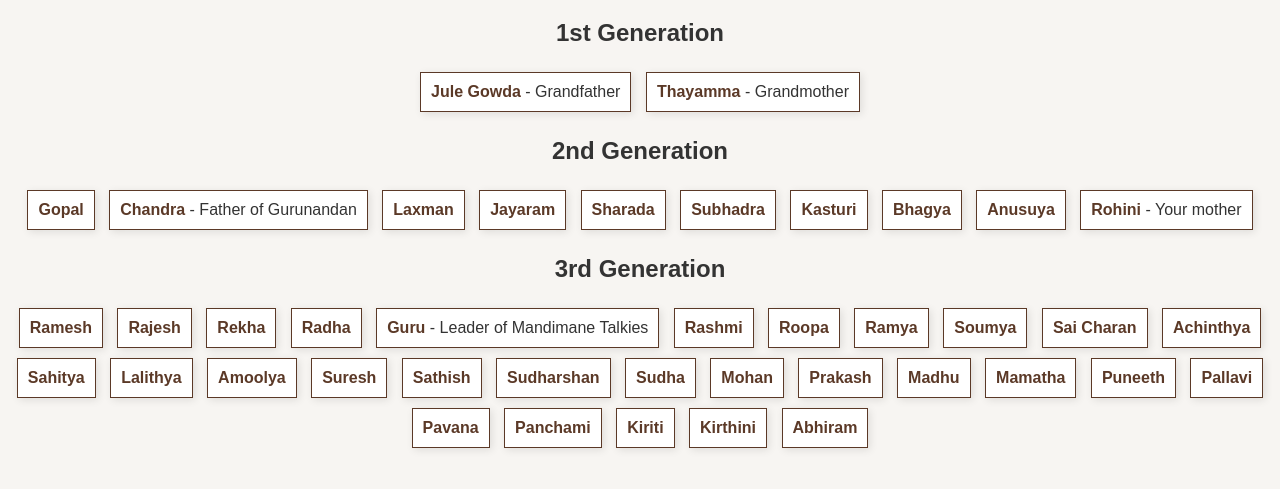
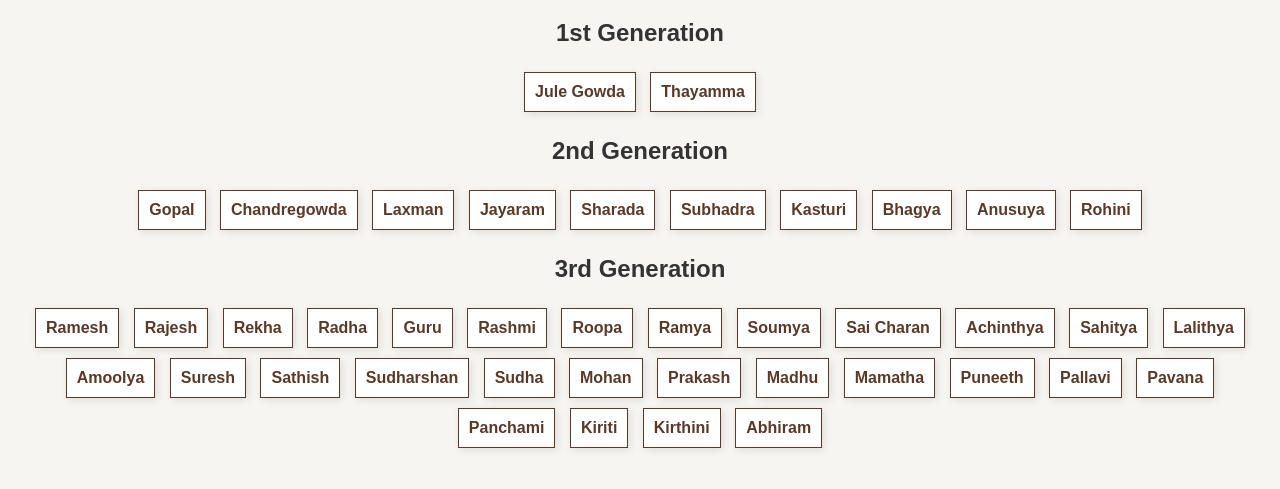
Before and after one commit to Abhiram-Intelligence/Abhiram-Intelligence, a plain HTML site: page mft.html in a window 1280 px wide. Shown: the part 61-550 px from the top of the page. Drawn offline with Linux system fonts and the light colour scheme.

Commit message:
Update mft.html

```diff
--- a/mft.html
+++ b/mft.html
@@ -36,14 +36,14 @@
 
     <div class="generation">
         <h2>1st Generation</h2>
-        <div class="member"><strong>Jule Gowda</strong> - Grandfather</div>
-        <div class="member"><strong>Thayamma</strong> - Grandmother</div>
+        <div class="member"><strong>Jule Gowda</strong></div>
+        <div class="member"><strong>Thayamma</strong></div>
     </div>
 
     <div class="generation">
         <h2>2nd Generation</h2>
         <div class="member"><strong>Gopal</strong></div>
-        <div class="member"><strong>Chandra</strong> - Father of Gurunandan</div>
+        <div class="member"><strong>Chandregowda</strong></div>
         <div class="member"><strong>Laxman</strong></div>
         <div class="member"><strong>Jayaram</strong></div>
         <div class="member"><strong>Sharada</strong></div>
@@ -51,7 +51,7 @@
         <div class="member"><strong>Kasturi</strong></div>
         <div class="member"><strong>Bhagya</strong></div>
         <div class="member"><strong>Anusuya</strong></div>
-        <div class="member"><strong>Rohini</strong> - Your mother</div>
+        <div class="member"><strong>Rohini</strong></div>
     </div>
 
     <div class="generation">
@@ -62,8 +62,8 @@
         <div class="member"><strong>Rekha</strong></div>
         <div class="member"><strong>Radha</strong></div>
 
-        <!-- Chandra’s children -->
-        <div class="member"><strong>Guru</strong> - Leader of Mandimane Talkies</div>
+        <!-- Chandregowda’s children -->
+        <div class="member"><strong>Guru</strong></div>
         <div class="member"><strong>Rashmi</strong></div>
         <div class="member"><strong>Roopa</strong></div>
         <div class="member"><strong>Ramya</strong></div>
```
